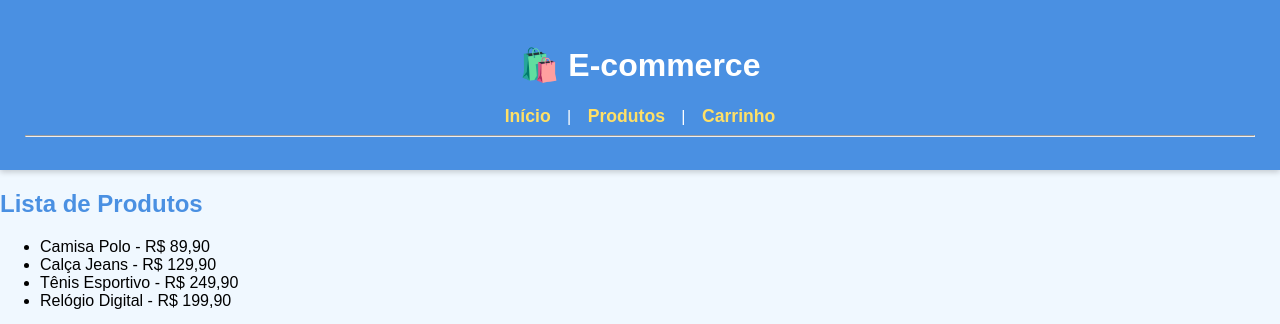
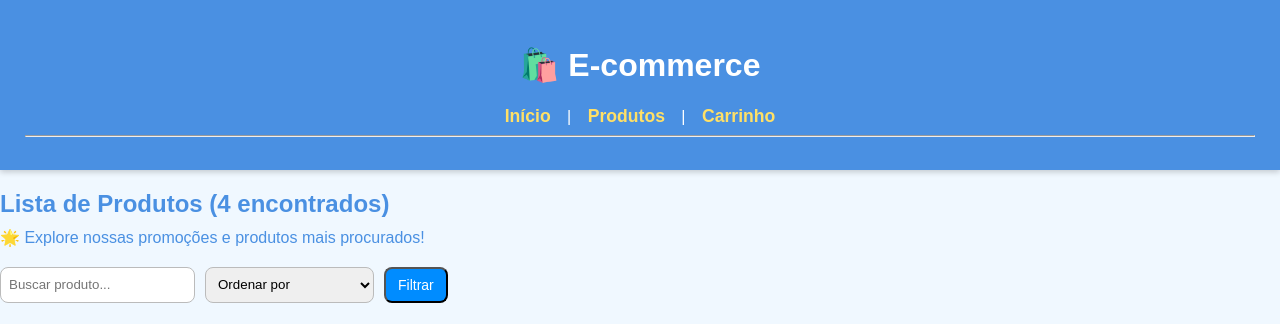
Before and after one commit to walterlimtrajano/trabalho-de-php, a PHP site: page /produtos/listar.php in a window 1280 px wide. Shown: the top 324 px of the page. Run offline with PHP 8.4, Linux system fonts and the light colour scheme; data comes from the database, SQL or seed files in the repository.

Commit message:
Atualiza página inicial e lista de produtos
- Adiciona seções de destaques e benefícios na home
- Inclui cards de produtos com imagens, preços e botões de ação
- Implementa filtros de busca e ordenação na lista de produtos
- Aplica estilos CSS para melhor disposição e visual dos produtos

```diff
--- a/ecommerce/assets/css/style.css
+++ b/ecommerce/assets/css/style.css
@@ -40,6 +40,82 @@ h2 {
     color: #4a90e2;
 }
 
+.lista-produtos {
+    display: grid;
+    grid-template-columns: repeat(auto-fill, minmax(250px, 1fr));
+    gap: 20px;
+    padding: 20px 0;
+}
+
+.produto-card {
+    background: #ffffff;
+    border: 1px solid #ddd;
+    padding: 15px;
+    border-radius: 12px;
+    text-align: center;
+    transition: 0.2s ease-in-out;
+    box-shadow: 0 2px 6px rgba(0,0,0,0.12);
+}
+
+.produto-card:hover {
+    transform: translateY(-5px);
+    box-shadow: 0 6px 12px rgba(0,0,0,0.15);
+}
+
+.produto-card img {
+    width: 100%;
+    height: 180px;
+    object-fit: cover;
+    border-radius: 10px;
+}
+
+.produto-card h3 {
+    margin: 10px 0 5px;
+    font-size: 20px;
+}
+
+.produto-card .descricao {
+    font-size: 14px;
+    color: #555;
+    margin-bottom: 10px;
+}
+
+.produto-card .preco {
+    font-size: 18px;
+    font-weight: bold;
+    margin: 10px 0;
+    color: #0095ff;
+}
+
+.acoes {
+    margin-top: 10px;
+    display: flex;
+    justify-content: center;
+    gap: 10px;
+}
+
+.btn {
+    padding: 8px 12px;
+    background: #008cff;
+    color: white;
+    border-radius: 8px;
+    text-decoration: none;
+    font-size: 14px;
+    transition: 0.2s;
+}
+
+.btn:hover {
+    background: #006ed6;
+}
+
+.btn.comprar {
+    background: #00c03a;
+}
+
+.btn.comprar:hover {
+    background: #00992d;
+}
+
 footer {
     text-align: center;
     padding: 15px;
--- a/ecommerce/produtos/listar.php
+++ b/ecommerce/produtos/listar.php
@@ -2,24 +2,102 @@
 include '../includes/conexao.php';
 include '../includes/header.php';
 
-$sql = "SELECT * FROM produtos";
+$buscar = isset($_GET['buscar']) ? $_GET['buscar'] : '';
+$ordem = isset($_GET['ordem']) ? $_GET['ordem'] : '';
+
+$sql = "SELECT * FROM produtos WHERE 1=1";
+
+if (!empty($buscar)) {
+    $buscarEscapado = $conn->real_escape_string($buscar);
+    $sql .= " AND nome LIKE '%$buscarEscapado%'";
+}
+
+switch ($ordem) {
+    case "preco_asc":
+        $sql .= " ORDER BY preco ASC";
+        break;
+    case "preco_desc":
+        $sql .= " ORDER BY preco DESC";
+        break;
+    case "nome_asc":
+        $sql .= " ORDER BY nome ASC";
+        break;
+    case "nome_desc":
+        $sql .= " ORDER BY nome DESC";
+        break;
+    default:
+        $sql .= " ORDER BY id DESC";
+        break;
+}
+
 $result = $conn->query($sql);
+$total = $result->num_rows;
 ?>
 
-<h2>Lista de Produtos</h2>
+<div class="container-pagina">
 
-<?php if ($result->num_rows > 0): ?>
-    <ul>
+<h2>Lista de Produtos (<?= $total ?> encontrados)</h2>
+
+<p style="font-size: 16px; color: #4a90e2; margin-top: -10px;">
+    🌟 Explore nossas promoções e produtos mais procurados!
+</p>
+
+<div class="filtros" style="margin: 20px 0; display: flex; gap: 10px; flex-wrap: wrap;">
+    <form method="get" style="display: flex; gap: 10px; flex-wrap: wrap;">
+        <input
+            type="text"
+            name="buscar"
+            value="<?= htmlspecialchars($buscar) ?>"
+            placeholder="Buscar produto..."
+            style="padding: 8px; border-radius: 8px; border: 1px solid #bbb;"
+        >
+
+        <select name="ordem" style="padding: 8px; border-radius: 8px; border: 1px solid #bbb;">
+            <option value="">Ordenar por</option>
+            <option value="preco_asc"  <?= $ordem == 'preco_asc'  ? 'selected' : '' ?>>Preço menor → maior</option>
+            <option value="preco_desc" <?= $ordem == 'preco_desc' ? 'selected' : '' ?>>Preço maior → menor</option>
+            <option value="nome_asc"   <?= $ordem == 'nome_asc'   ? 'selected' : '' ?>>Nome A → Z</option>
+            <option value="nome_desc"  <?= $ordem == 'nome_desc'  ? 'selected' : '' ?>>Nome Z → A</option>
+        </select>
+
+        <button class="btn">Filtrar</button>
+    </form>
+</div>
+
+<?php if ($total > 0): ?>
+    <div class="lista-produtos">
+
     <?php while($row = $result->fetch_assoc()): ?>
-        <li>
-            <?= htmlspecialchars($row['nome']) ?> -
-            R$ <?= number_format($row['preco'], 2, ',', '.') ?>
-        </li>
+        <div class="produto-card">
+            <?php if (!empty($row['imagem'])): ?>
+                <img src="../uploads/<?= htmlspecialchars($row['imagem']) ?>" alt="<?= htmlspecialchars($row['nome']) ?>">
+            <?php else: ?>
+                <img src="../assets/img/placeholder.png" alt="Sem imagem">
+            <?php endif; ?>
+
+            <h3><?= htmlspecialchars($row['nome']) ?></h3>
+
+            <?php if (!empty($row['descricao'])): ?>
+                <p class="descricao"><?= htmlspecialchars($row['descricao']) ?></p>
+            <?php endif; ?>
+
+            <p class="preco">
+                R$ <?= number_format($row['preco'], 2, ',', '.') ?>
+            </p>
+
+            <div class="acoes">
+                <a href="detalhes.php?id=<?= $row['id'] ?>" class="btn">Ver detalhes</a>
+                <a href="../carrinho/adicionar.php?id=<?= $row['id'] ?>" class="btn comprar">Comprar</a>
+            </div>
+        </div>
     <?php endwhile; ?>
-    </ul>
+
+    </div>
 <?php else: ?>
-    <p>Nenhum produto cadastrado.</p>
+    <p>Nenhum produto encontrado com os filtros selecionados.</p>
 <?php endif; ?>
+
+</div> <!-- fim container -->
 
 <?php
 $conn->close();
```
Also changed, not shown: ecommerce/index.php (+41 -3 lines).
